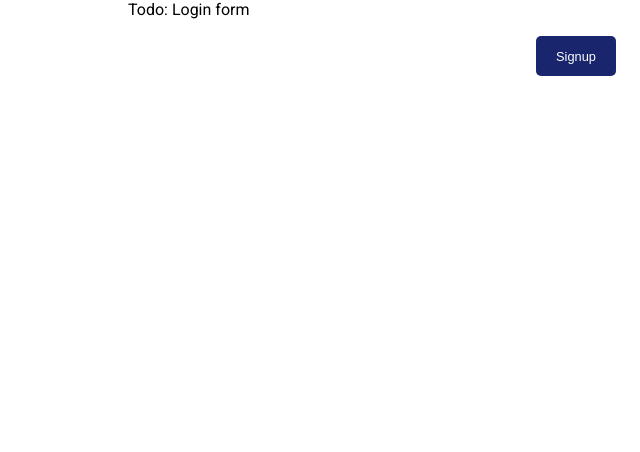
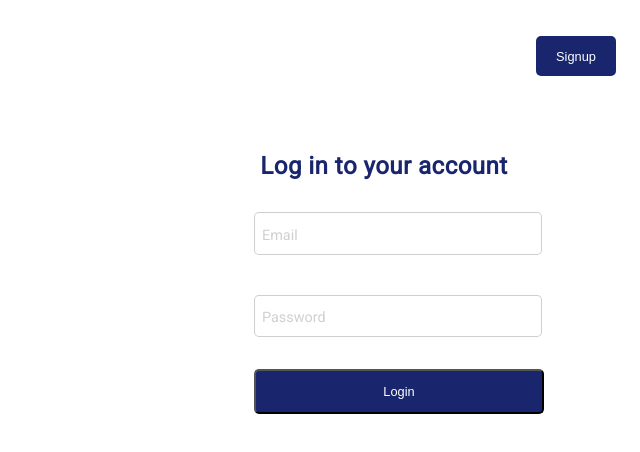
Before and after one commit to gmarcusmartinez/Cioran-Mono, a React (Create React App) app in the folder client/: page / in a window 1280 px wide. Shown: the top 452 px of the page, without its empty margins (640-1280 px from the left). Built offline with nearby package versions, Linux system fonts and the light colour scheme.

Commit message:
some stylings for login form

```diff
--- a/client/src/components/Landing/Landing.js
+++ b/client/src/components/Landing/Landing.js
@@ -8,14 +8,14 @@ const Landing = () => {
 
   return (
     <div className="landing" data-test="app-landing">
-      <div className="landing-display" data-test="app-landing-display"></div>
-      <div className="auth" data-test="app-auth-section">
+      <div className="display-section" data-test="app-landing-display"></div>
+      <div className="auth-section" data-test="app-auth-section">
         <button
           data-test="signup-btn"
           className="signup-btn"
           onClick={() => setDisplaySignup(!displaySignup)}
         >
-          Signup
+          {displaySignup ? "Login" : "Signup"}
         </button>
         {displaySignup ? <Signup /> : <Login />}
       </div>
--- a/client/src/components/Landing/Landing.scss
+++ b/client/src/components/Landing/Landing.scss
@@ -6,7 +6,15 @@
 @media (max-width: 768px) {
   .landing {
     grid-template-columns: 1fr;
+    .display-section {
+      display: none;
+    }
   }
+}
+.auth-section {
+  height: 100%;
+  display: flex;
+  justify-content: center;
 }
 .signup-btn {
   position: absolute;
--- a/client/src/components/Login/Login.js
+++ b/client/src/components/Login/Login.js
@@ -1,6 +1,21 @@
 import React from "react";
 
 const Login = () => {
-  return <div data-test="component-login">Todo: Login form</div>;
+  return (
+    <div data-test="component-login" className="login">
+      <h3>Log in to your account</h3>
+      <form>
+        <div className="input-field">
+          <input type="email" data-test="email-input" />
+          <label>Email</label>
+        </div>
+        <div className="input-field">
+          <input type="password" data-test="password-input" />
+          <label>Password</label>
+        </div>
+        <input type="submit" value="Login" className="auth-btn" />
+      </form>
+    </div>
+  );
 };
 export default Login;
--- a/client/src/components/Login/Login.scss
+++ b/client/src/components/Login/Login.scss
@@ -0,0 +1,56 @@
+.login {
+  margin-top: 25%;
+  width: 260px;
+  h3 {
+    text-align: center;
+    color: #19256d;
+    font-size: 1.5rem;
+    letter-spacing: 0.03rem;
+  }
+
+  .input-field {
+    position: relative;
+    input {
+      padding: 0.8rem;
+      width: 260px;
+      border: none;
+      outline: none;
+      margin-top: 0.5rem;
+      margin-bottom: 2rem;
+      border: 1px solid rgba(14, 19, 24, 0.2);
+      border-radius: 5px;
+      &:focus {
+        border: 1px solid #19256d;
+      }
+      &:focus ~ label {
+        top: -1rem;
+        font-size: 0.75rem;
+        color: #19256d;
+      }
+    }
+    label {
+      position: absolute;
+      top: 18%;
+      left: 0;
+      color: rgba(14, 19, 24, 0.2);
+      font-size: 0.9rem;
+      padding: 0.5rem;
+      transition: 0.5s;
+    }
+  }
+}
+
+.auth-btn {
+  padding: 0.8rem;
+  width: 290px;
+  outline: none;
+  text-decoration: none;
+  font-size: 0.8rem;
+  border-radius: 5px;
+  color: #fff;
+  background-color: #19256d;
+  transition: 0.5s;
+  &:hover {
+    background-color: #3d52d2;
+  }
+}
```
Also changed, not shown: 1 other file (tests, documents, lock files or other folders).
